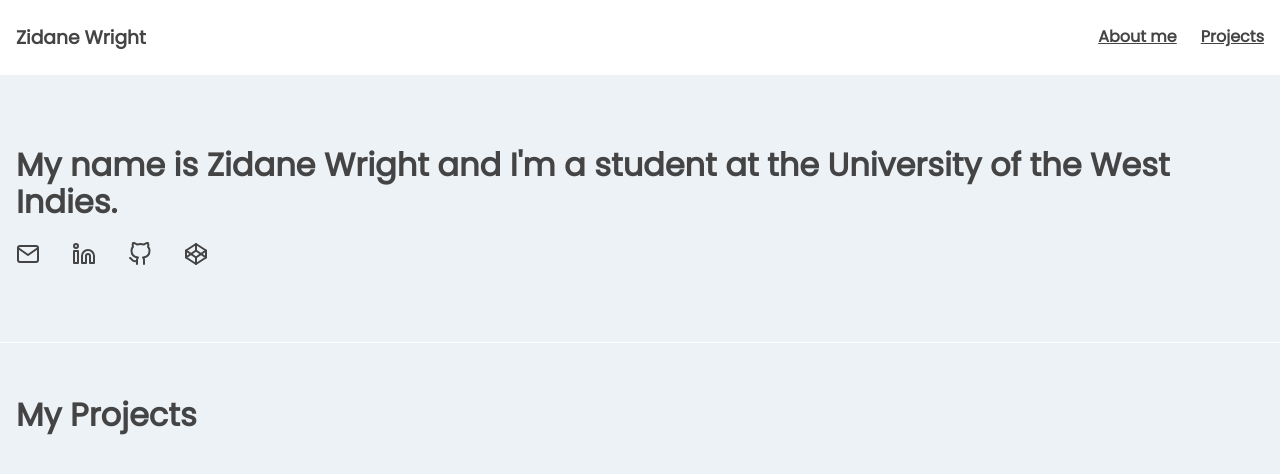
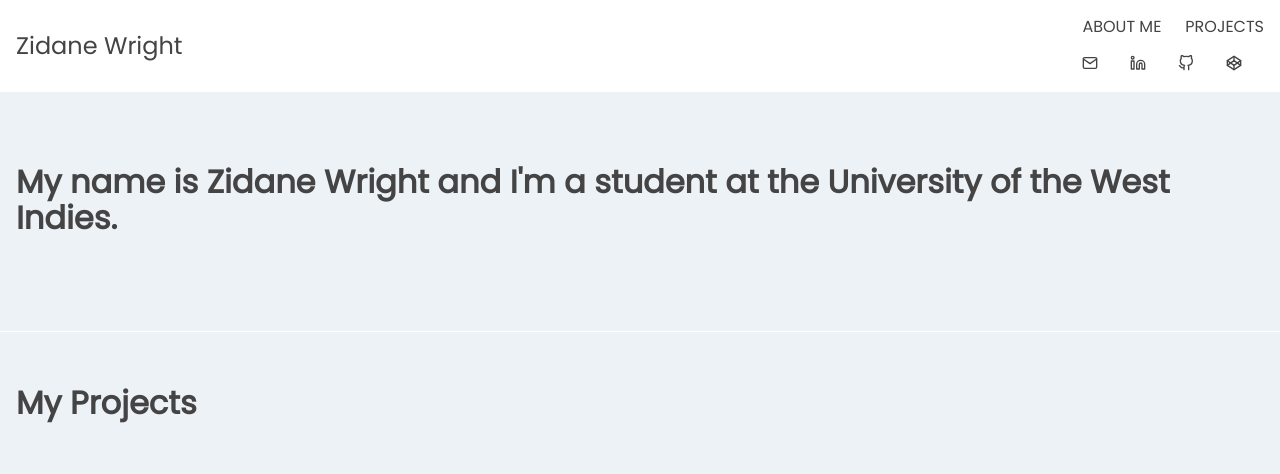
Before and after one commit to jowhite69/portfolio-website-templates, a plain HTML site: page portfolio-1/index.html in a window 1280 px wide. Shown: the top 474 px of the page. Drawn offline with Linux system fonts and the light colour scheme; no server answers.

Commit message:
Updated nav bar elements

```diff
--- a/portfolio-1/css/main.css
+++ b/portfolio-1/css/main.css
@@ -23,8 +23,24 @@ ul {
 
 a {
   color: var(--text-color);
+  text-decoration: none;
+  transition: transform .6s;
+  text-transform: uppercase;
+  font-weight: 400;
 }
 
+a:hover {
+  color: var(--primary-color);
+}
+
+.social-details li a img {
+  width: 1em;
+  height: 1em;
+}
+.topbar{
+  display: flex;
+
+}
 /** UTILITY **/
 .flex {
   display: flex;
@@ -81,6 +97,12 @@ a {
 }
 
 /** CUSTOM **/
+
+.fullname {
+  font-size: 24px;
+  font-weight: 400;
+}
+
 .menu-toggle {
   display: inline-block;
   cursor: pointer;
@@ -110,6 +132,9 @@ a {
     background-color: var(--base-color);
   }
 
+  .social-container{
+    display: none;
+  }
   .menu-options li {
     padding: 20px 0 4px 0;
   }
@@ -199,18 +224,33 @@ a {
 
 .social-details {
   display: flex;
+  transition: transform .5s;
 }
 
 .social-details li {
   padding: 0 16px;
 }
 
-.social-details li:first-child {
-  padding-left: 0;
+.social-details li:hover {
+  transition: transform .2s;
+  transform: scale(1.3);
 }
 
-.topbar {
+/* .social-details li:first-child {
+  padding-left: 0;
+} */
+
+
+.topbar{
   background-color: var(--base-color);
+  display: grid;
+  grid-template-columns: 1fr auto;
+  grid-template-rows: 1fr 1fr;
+
+}
+
+.fullname{
+  grid-row: span 2;
 }
 
 section {
--- a/portfolio-1/index.html
+++ b/portfolio-1/index.html
@@ -10,14 +10,15 @@
   <script src="js/main.js"></script>
 </head>
 <body>
-  <header class="topbar flex justify-between align-center py-8 text-bold">
-    <h3 id="fullname" class="pl-16"></h3>
+  <header class="topbar justify-between align-center py-8 text-bold">
+    <h3 id="fullname" class="fullname pl-16"></h3>
     <div id="menu-toggle" class="menu-toggle pr-16">
       <div class="bar1"></div>
       <div class="bar2"></div>
       <div class="bar3"></div>
     </div>
     <ul id="menu-options" class="menu-options px-16"></ul>
+    <div class="social-container"><ul id="social-details" class="social-details"></ul></div>
   </header>
   <main class="flex flex-column">
     <section id="about" class="intro flex px-16 mb-32">
@@ -26,7 +27,6 @@
       <img class="bg-shape circle3" src="assets/ellipse.svg" /> -->
       <div class="headline">
         <h1>My name is Zidane Wright and I'm a student at the University of the West Indies.</h1>
-        <ul id="social-details" class="social-details"></ul>
       </div>
     </section>
     <section id="projects" class="px-16 pb-32 mb-32">
```
